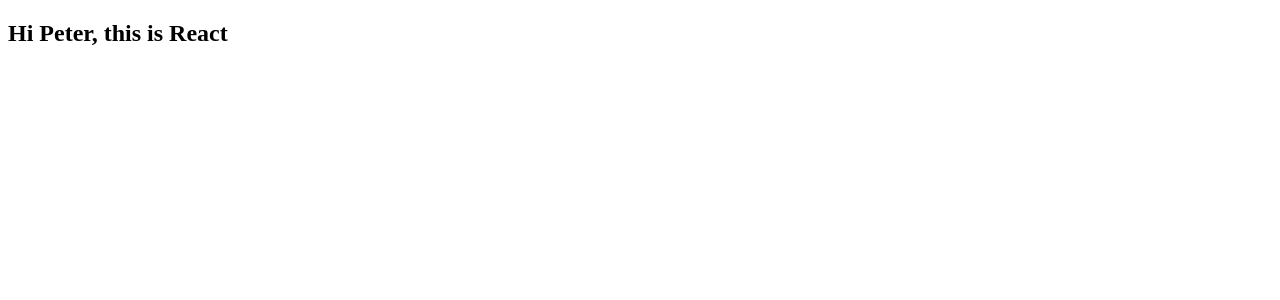
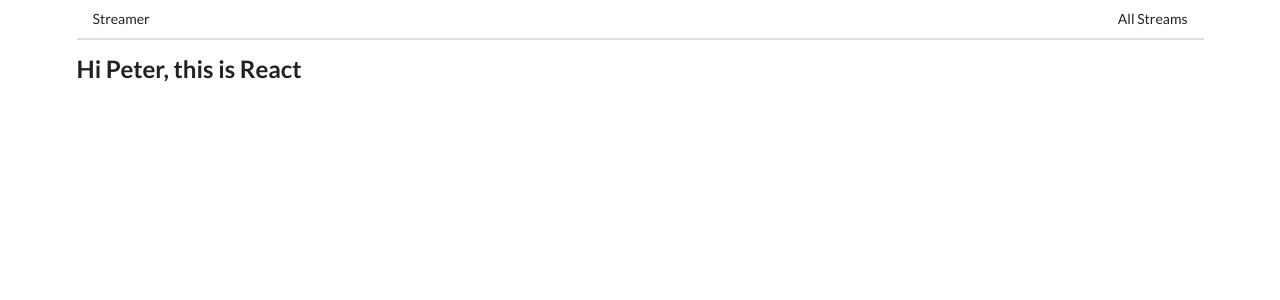
Before and after one commit to petercagala/udemy-modern-React-with-redux, a React (Create React App) app in the folder streaming-application/client/: page / in a window 1280 px wide. Shown: the top 300 px of the page. Built offline with nearby package versions, Linux system fonts and the light colour scheme.

Commit message:
[section16-209] Connecting to header

```diff
--- a/streaming-application/client/public/index.html
+++ b/streaming-application/client/public/index.html
@@ -24,6 +24,7 @@
       work correctly both with client-side routing and a non-root public URL.
       Learn how to configure a non-root public URL by running `npm run build`.
     -->
+    <link rel="stylesheet" href="https://cdnjs.cloudflare.com/ajax/libs/semantic-ui/2.4.1/semantic.min.css"/>
     <title>React App</title>
   </head>
   <body>
--- a/streaming-application/client/src/components/App.tsx
+++ b/streaming-application/client/src/components/App.tsx
@@ -8,6 +8,7 @@
 import {StreamEdit} from './streams/StreamEdit';
 import {StreamList} from './streams/StreamList';
 import {StreamShow} from './streams/StreamShow';
+import {Header} from './Header';
 
 
 interface AppProps {
@@ -30,6 +31,7 @@
     render() {
         return (
             <div className="ui container">
+                <Header/>
                 <Switch>
                     <Route path={"/"} exact component={StreamList}></Route>
                     <Route path={"/streams/new"} exact component={StreamCreate}></Route>
--- /dev/null
+++ b/streaming-application/client/src/components/Header.tsx
@@ -0,0 +1,45 @@
+import React from 'react';
+import {connect} from 'react-redux';
+import {StoreState} from '../reducers/index';
+import {Link} from 'react-router-dom';
+
+
+interface HeaderProps {
+
+}
+
+interface HeaderState {
+
+}
+
+class _Header extends React.Component<HeaderProps, HeaderState> {
+
+    constructor(props: HeaderProps, state: HeaderState) {
+        super(props);
+
+        this.state = {}
+    }
+
+
+    render() {
+        return (
+            <div className="ui secondary pointing menu">
+                <Link to={"/"} className={"item"}>Streamer</Link>
+                <div className={"right menu"}>
+                    <Link to={"/"} className="item">All Streams</Link>
+                </div>
+
+
+            </div>
+        );
+    }
+}
+
+const mapStateToProps = (state: StoreState): {} => {
+    return {};
+}
+
+export const Header = connect(
+    mapStateToProps,
+    {}
+)(_Header);
```
